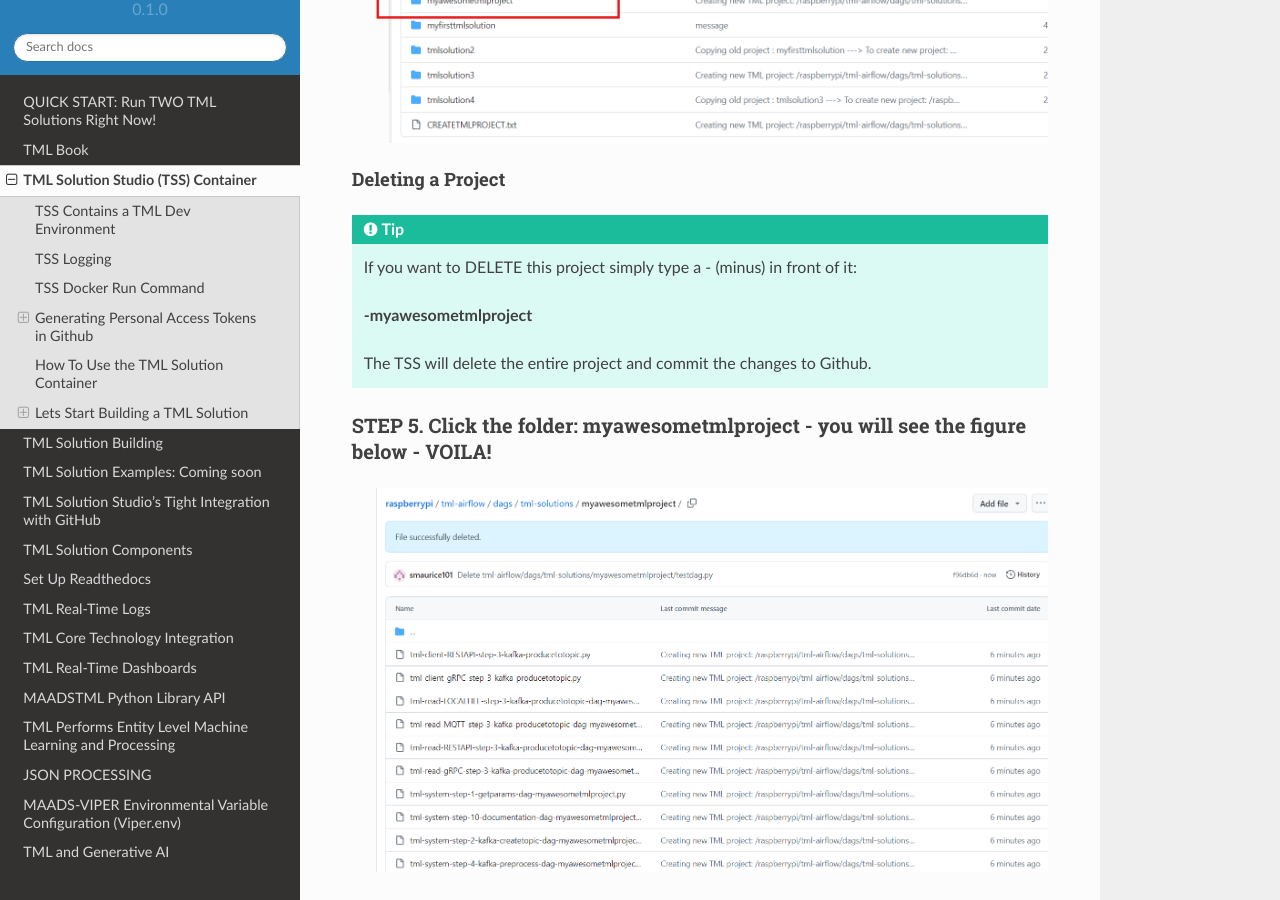
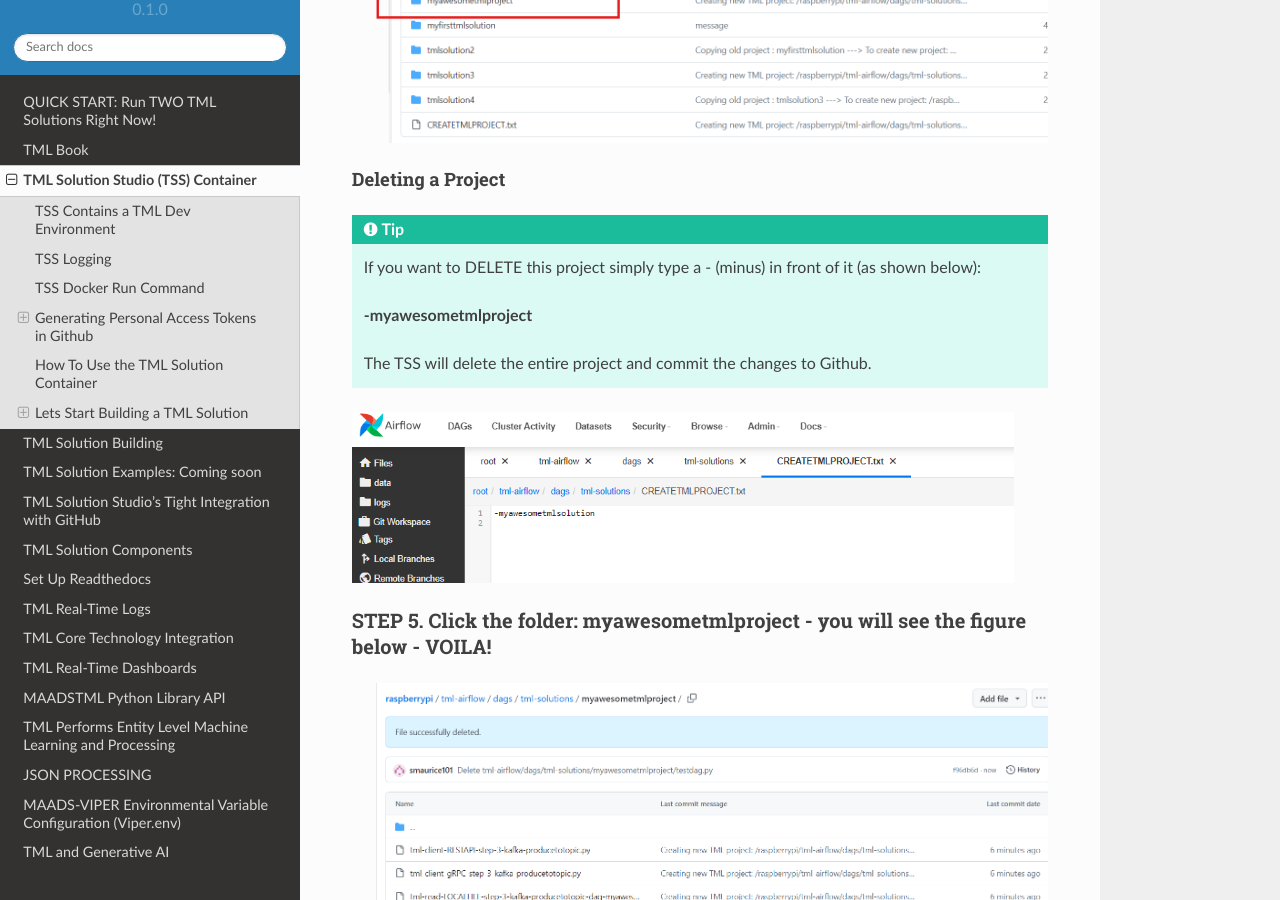
Before and after one commit to smaurice101/readthedocs, a Sphinx documentation site: the page built from docs/source/docker.rst, in a window 1280 px wide and 900 px high, scrolled down 8943 px. Built offline with Sphinx 7.4.7 and the Read the Docs theme 2.0.0, drawn with Linux system fonts in a browser that asks for light colours.

Commit message:
Update docker.rst

```diff
--- a/docs/source/docker.rst
+++ b/docs/source/docker.rst
@@ -251,11 +251,14 @@
 Deleting a Project
 """"""""""""""""""""
 .. tip::
-   If you want to DELETE this project simply type a - (minus) in front of it:
+   If you want to DELETE this project simply type a - (minus) in front of it (as shown below):
 
    **-myawesometmlproject**
 
    The TSS will delete the entire project and commit the changes to Github.
+
+.. figure:: deleteproject.png
+   :scale: 70%
 
 STEP 5. Click the folder: **myawesometmlproject** - you will see the figure below - VOILA!
 ^^^^^^^^^^^^^^^^^^^^^^^^^^^^^^^^^^^^^^^^^^^^^^^^^^^^^^^
```
